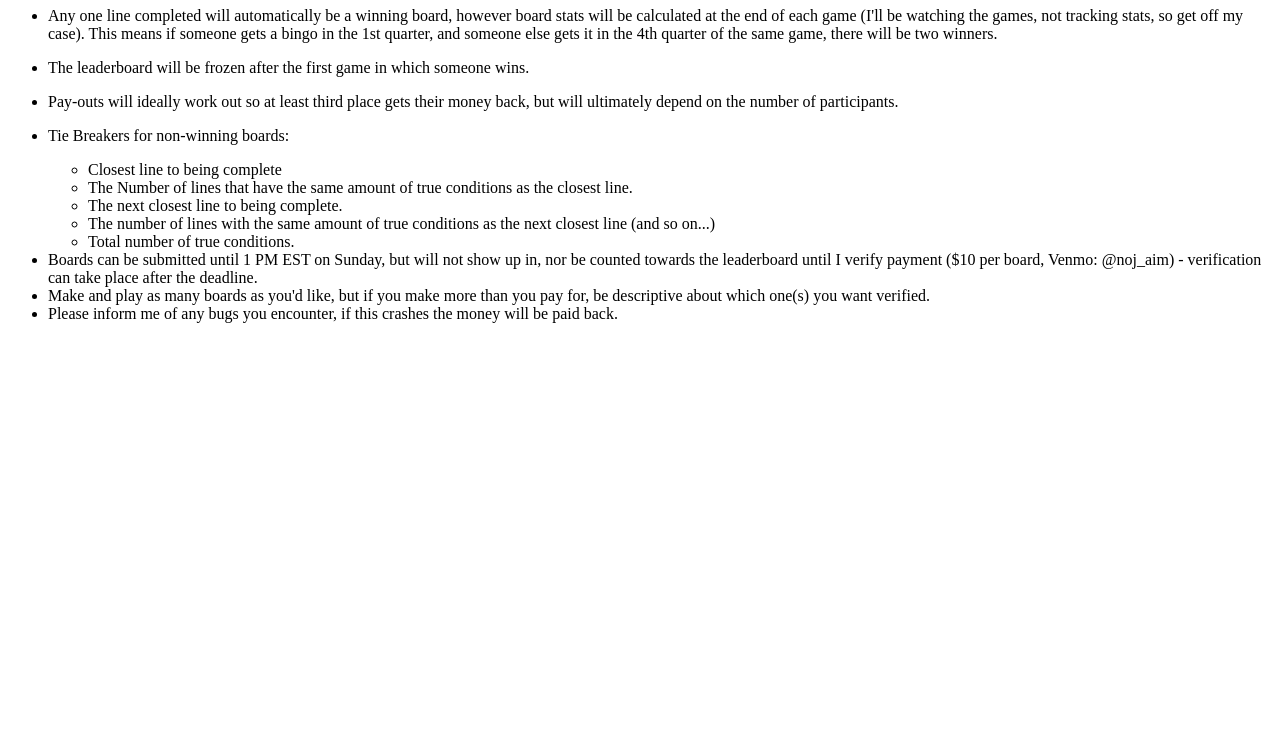
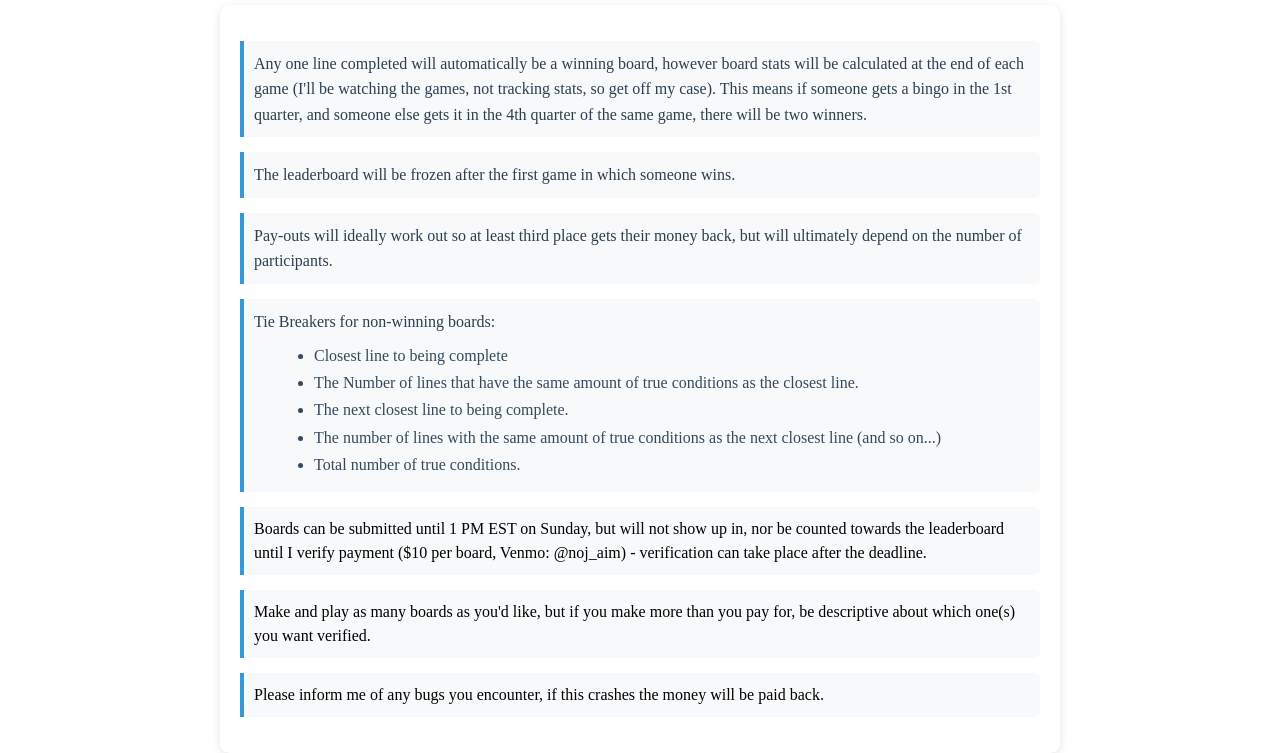
Before and after one commit to anjo-mi/bills-go, a website: page rules.html in a window 1280 px wide. Shown: the part 73-826 px from the top of the page. Before the commit the page ends 800 px from the top, so only its background shows below. Drawn offline with Linux system fonts and the light colour scheme.

Commit message:
favicon added

```diff
--- a/rules.html
+++ b/rules.html
@@ -4,6 +4,8 @@
     <meta charset="UTF-8">
     <meta name="viewport" content="width=device-width, initial-scale=1.0">
     <title>Rules</title>
+    <link rel="icon" type="image/x-icon" href="/images/truth.ico">
+    <link rel="stylesheet" href="/css/style.css">
 </head>
 <body>
     <h1 class="rules-heading">Rules</h1>
```
Also changed, not shown: admin.html (+1 -0 lines), index.html (+1 -0 lines), leaders.html (+1 -0 lines), login.html (+1 -0 lines), userBoards.html (+1 -0 lines), userHome.html (+1 -0 lines), images/truth.ico (added).
